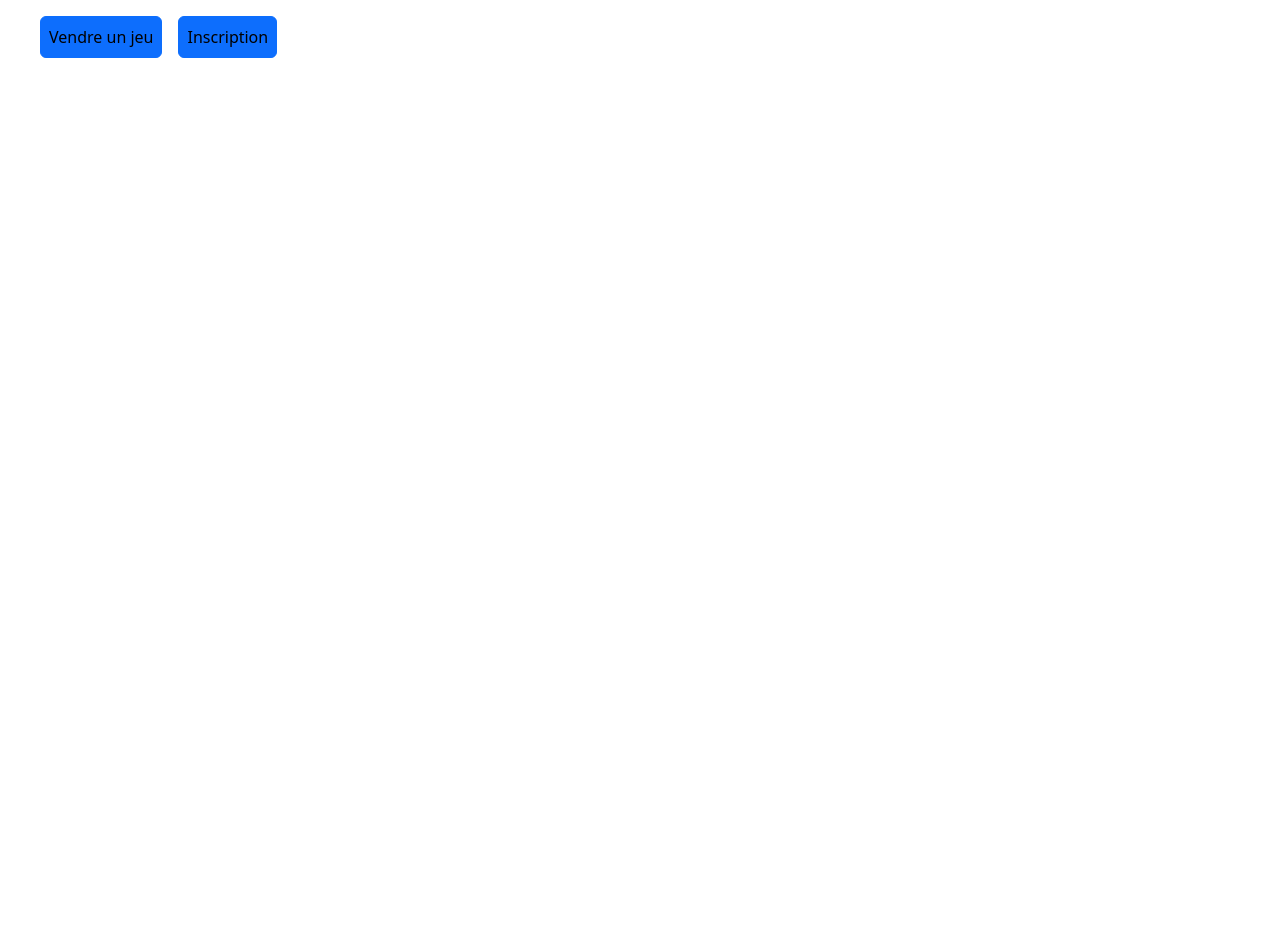
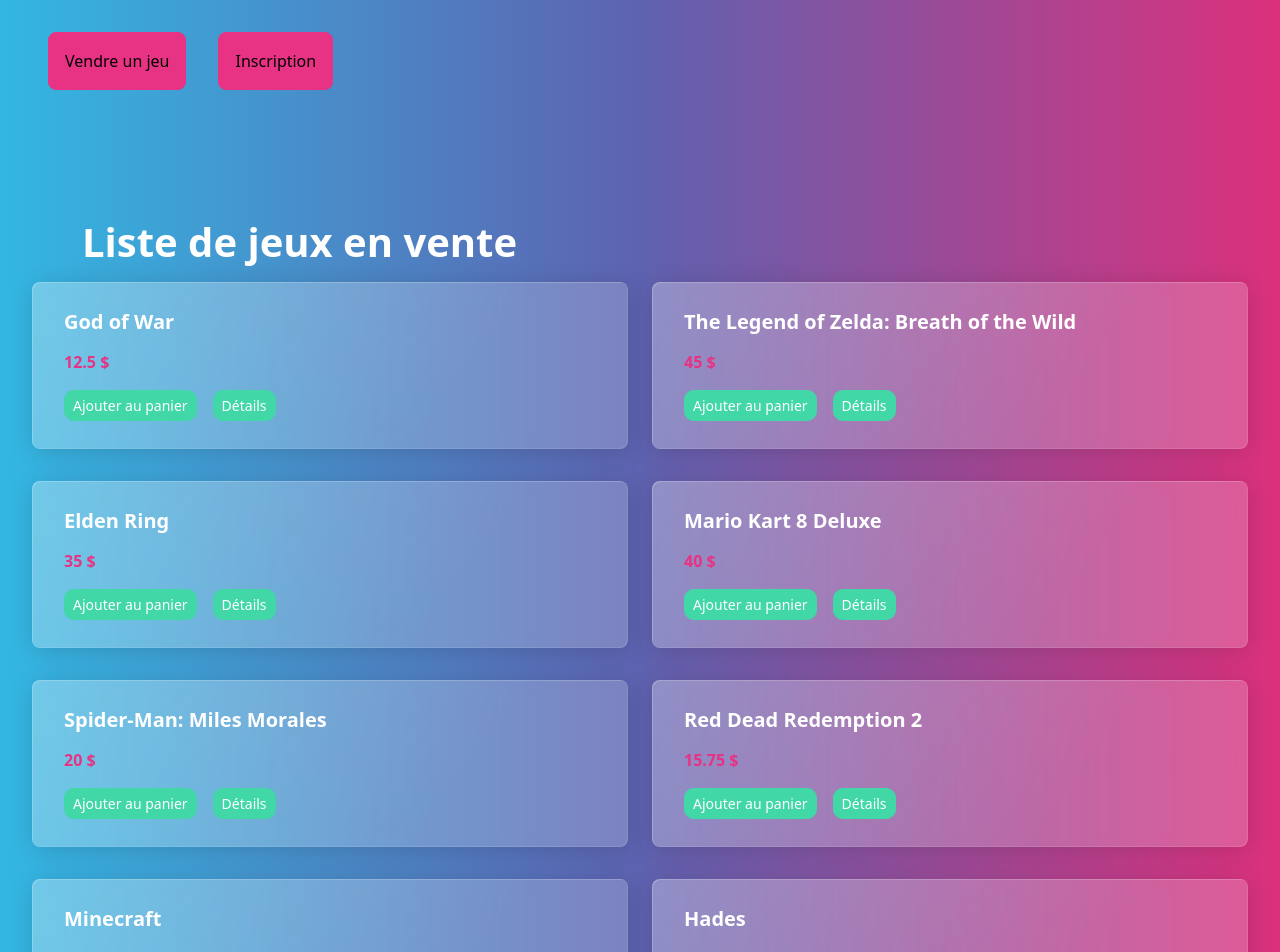
Before and after one commit to FelixPepin/Replay, a Vue app in the folder frontend/: page /achat in a window 1280 px wide. Shown: the top 952 px of the page. Before the commit the page ends 800 px from the top, so only its background shows below. Built offline with nearby package versions, Linux system fonts and the light colour scheme.

Commit message:
Feat (Bootswatch)

```diff
--- a/frontend/src/main.js
+++ b/frontend/src/main.js
@@ -3,8 +3,7 @@
 import { createApp } from 'vue'
 import { createPinia } from 'pinia'
 
-import 'bootstrap/dist/css/bootstrap.min.css'
-import 'bootstrap'
+import "bootswatch/dist/quartz/bootstrap.min.css";
 
 
 import App from './App.vue'
--- a/frontend/src/router/index.js
+++ b/frontend/src/router/index.js
@@ -3,6 +3,7 @@
 import PageVendre from '../views/PageVendre.vue'
 import Register from '../views/Register.vue'
 import Login from '@/views/Login.vue'
+import PageAchat from '@/views/PageAchat.vue'
 
 const router = createRouter({
   history: createWebHistory(import.meta.env.BASE_URL),
@@ -34,6 +35,11 @@
       path :'/login',
       name : 'login',
       component: Login
+    },
+    {
+      path: '/achat',
+      name : 'achat',
+      component : PageAchat
     }
   ],
 })
--- /dev/null
+++ b/frontend/src/views/PageAchat.vue
@@ -0,0 +1,40 @@
+<template>
+    <div class="container mt-5">
+        <h1>Liste de jeux en vente</h1>
+    </div>
+
+    <div class="row">
+        <div v-for="jeu in jeux" :key="jeu.id" class="col-lg-6 mb-3">
+            <div class="card h-100">
+                <div class="card-body">
+                    <h2 class="card-title h5">{{ jeu.nom }}</h2>
+                    <p class="card-text text-primary fw-bold">
+                        {{ jeu.prix }} $
+                    </p>
+                    <button class="btn btn-sm btn-success me-2">Ajouter au panier</button>
+                    <button class="btn btn-sm btn-success">Détails</button>
+
+                </div>
+            </div>
+        </div>
+    </div>
+
+
+</template>
+<script setup>
+import { ref } from 'vue';
+
+const jeux = ref([
+    { id: 1, nom: "God of War", prix: 12.50 },
+    { id: 2, nom: "The Legend of Zelda: Breath of the Wild", prix: 45.00 },
+    { id: 3, nom: "Elden Ring", prix: 35.00 },
+    { id: 4, nom: "Mario Kart 8 Deluxe", prix: 40.00 },
+    { id: 5, nom: "Spider-Man: Miles Morales", prix: 20.00 },
+    { id: 6, nom: "Red Dead Redemption 2", prix: 15.75 },
+    { id: 7, nom: "Minecraft", prix: 18.00 },
+    { id: 8, nom: "Hades", prix: 14.50 },
+    { id: 9, nom: "Cyberpunk 2077", prix: 25.00 },
+    { id: 10, nom: "Animal Crossing: New Horizons", prix: 38.00 }
+]);
+
+</script>
--- a/package.json
+++ b/package.json
@@ -1,5 +1,6 @@
 {
   "dependencies": {
-    "bootstrap": "^5.3.8"
+    "bootstrap": "^5.3.8",
+    "bootswatch": "^5.3.8"
   }
 }
```
Also changed, not shown: 1 other file (tests, documents, lock files or other folders).
